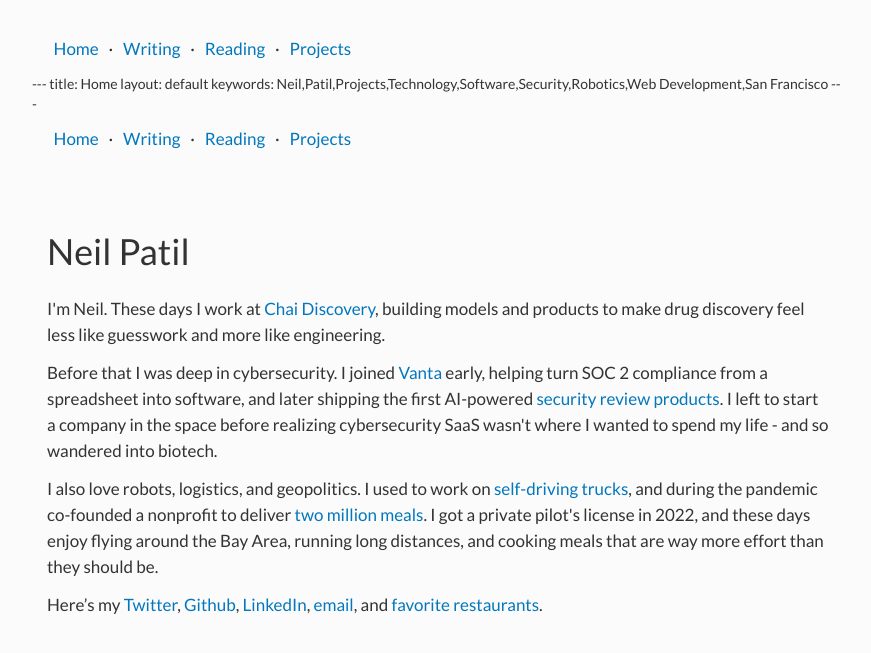
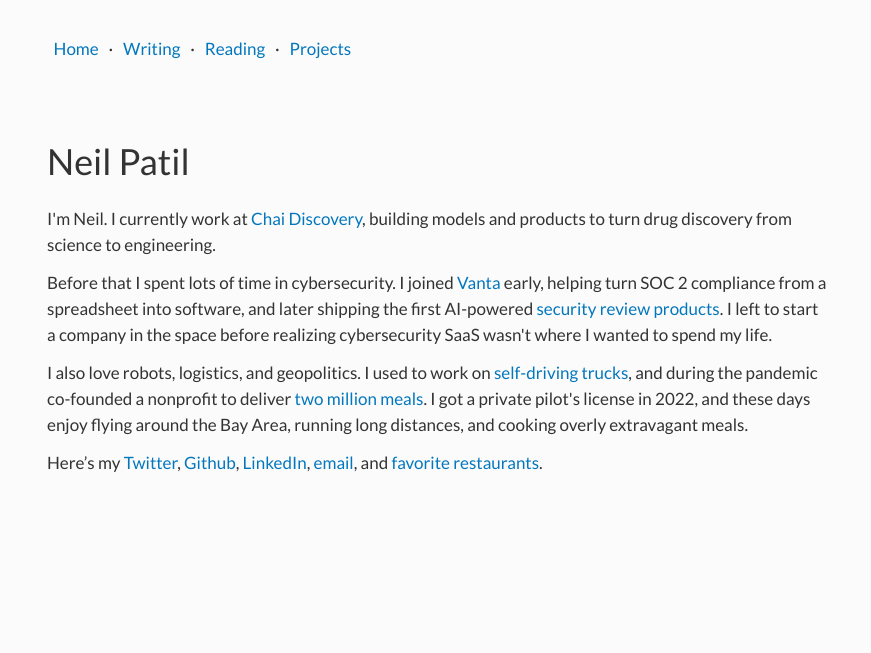
Before and after one commit to patil215/patil215.github.io, a Jekyll site: the page built from index.html, in a window 1280 px wide. Shown: the top 653 px of the page, without its empty margins (202-1073 px from the left). Built offline with Jekyll 4.4.1, drawn with Linux system fonts in a browser that asks for light colours; nearby versions of some CDN libraries; comment, search, counter and statistics services are not loaded.

Commit message:
Fix personal website formatting

```diff
--- a/index.html
+++ b/index.html
@@ -2,15 +2,6 @@
 title: Home
 layout: default
 keywords: Neil,Patil,BioTech,AI,Drug Discovery,Models,Biology,Projects,Technology,Software,Security,Robotics,Web Development,San Francisco
----
-
-{% include nav.html %}
-
-
----
-title: Home
-layout: default
-keywords: Neil,Patil,Projects,Technology,Software,Security,Robotics,Web Development,San Francisco
 ---
 
 {% include nav.html %}
@@ -21,11 +12,11 @@ keywords: Neil,Patil,Projects,Technology,Software,Security,Robotics,Web Developm
 
 	<h1 class="title">Neil Patil</h1>
 
-	<p>I'm Neil. These days I work at <a href="https://www.chaidiscovery.com">Chai Discovery</a>, building models and products to make drug discovery feel less like guesswork and more like engineering.</p>
+	<p>I'm Neil. I currently work at <a href="https://www.chaidiscovery.com">Chai Discovery</a>, building models and products to turn drug discovery from science to engineering.</p>
 
-	<p>Before that I was deep in cybersecurity. I joined <a href="https://vanta.com" target="_blank">Vanta</a> early, helping turn SOC 2 compliance from a spreadsheet into software, and later shipping the first AI-powered <a href="https://www.vanta.com/products/vendor-risk-management" target="_blank">security review products</a>. I left to start a company in the space before realizing cybersecurity SaaS wasn't where I wanted to spend my life - and so wandered into biotech.</p>
+	<p>Before that I spent lots of time in cybersecurity. I joined <a href="https://vanta.com" target="_blank">Vanta</a> early, helping turn SOC 2 compliance from a spreadsheet into software, and later shipping the first AI-powered <a href="https://www.vanta.com/products/vendor-risk-management" target="_blank">security review products</a>. I left to start a company in the space before realizing cybersecurity SaaS wasn't where I wanted to spend my life.</p>
 
-	<p>I also love robots, logistics, and geopolitics. I used to work on <a href="http://ike.com" target="_blank">self-driving trucks</a>, and during the pandemic co-founded a nonprofit to deliver <a href="https://www.helpinghands.community/" target="_blank">two million meals</a>. I got a private pilot's license in 2022, and these days enjoy flying around the Bay Area, running long distances, and cooking meals that are way more effort than they should be.</p>
+	<p>I also love robots, logistics, and geopolitics. I used to work on <a href="http://ike.com" target="_blank">self-driving trucks</a>, and during the pandemic co-founded a nonprofit to deliver <a href="https://www.helpinghands.community/" target="_blank">two million meals</a>. I got a private pilot's license in 2022, and these days enjoy flying around the Bay Area, running long distances, and cooking overly extravagant meals.</p>
 
 	<p>Here’s my <a href="https://twitter.com/realdealpatil" target="_blank">Twitter</a>, <a href="https://github.com/patil215" target="_blank">Github</a>, <a href="https://www.linkedin.com/in/patilneil/">LinkedIn</a>, <a href="mailto:neilpatil215@gmail.com">email</a>, and <a href="https://beliapp.co/lists/realdealpatil">favorite restaurants</a>.</p>
 </div>
```
